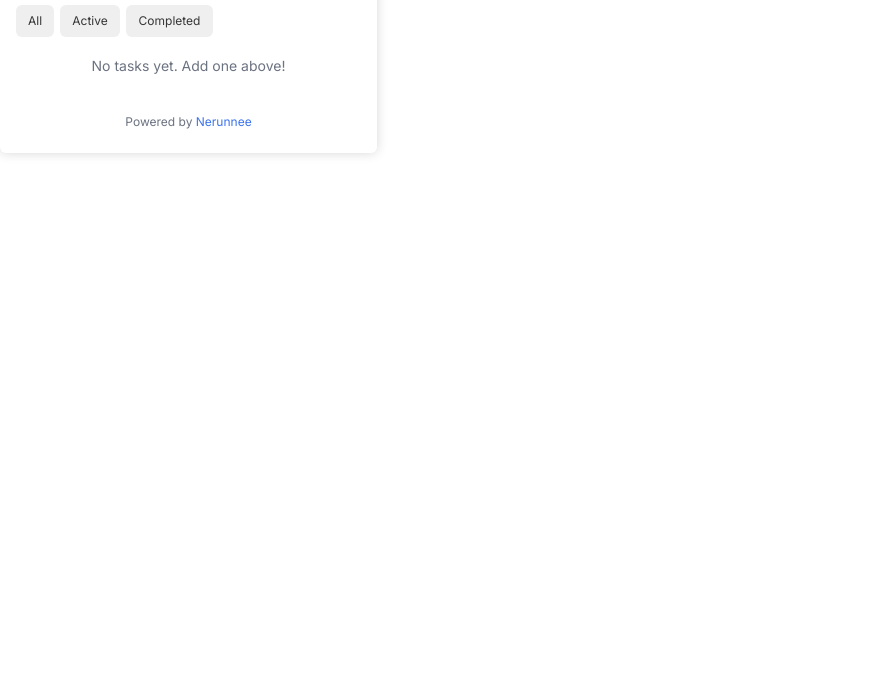
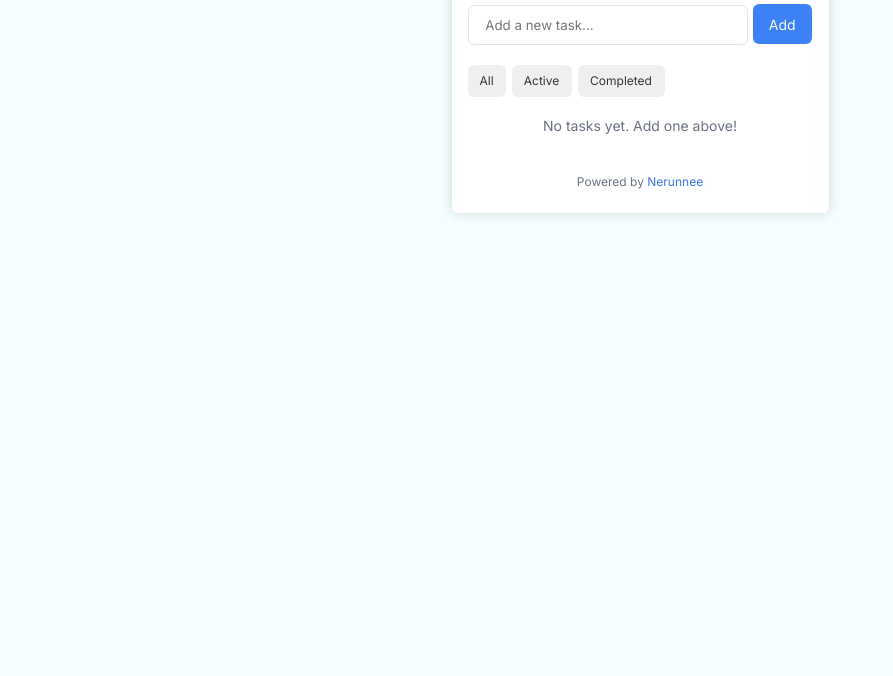
Before and after one commit to Nerunnee/Todo-app, a plain HTML site: page index.html in a window 1280 px wide. Shown: the part 124-800 px from the top of the page, without its empty margins (0-893 px from the left). Drawn offline with Linux system fonts and the light colour scheme.

Commit message:
version ls

```diff
--- a/index.html
+++ b/index.html
@@ -12,7 +12,7 @@
       rel="stylesheet"
     />
   </head>
-  <body>
+  <body class="todo">
     <div class="container">
       <h1 class="text">To-Do List</h1>
 
@@ -43,6 +43,7 @@
         <span class="footer__textName">Nerunnee</span>
       </div>
     </div>
+
     <script src="./script.js"></script>
   </body>
 </html>
--- a/style.css
+++ b/style.css
@@ -3,6 +3,13 @@
   padding: 0;
   box-sizing: border-box;
   font-family: "Inter", sans-serif;
+}
+
+.todo {
+  display: flex;
+  justify-content: center;
+  padding-top: 60px;
+  background: #f5feff;
 }
 
 .container {
@@ -15,6 +22,7 @@
   align-items: center;
   gap: 20px;
   box-shadow: 0px 0px 12px 0px #00000029;
+  background: white;
 }
 
 .text {
```
